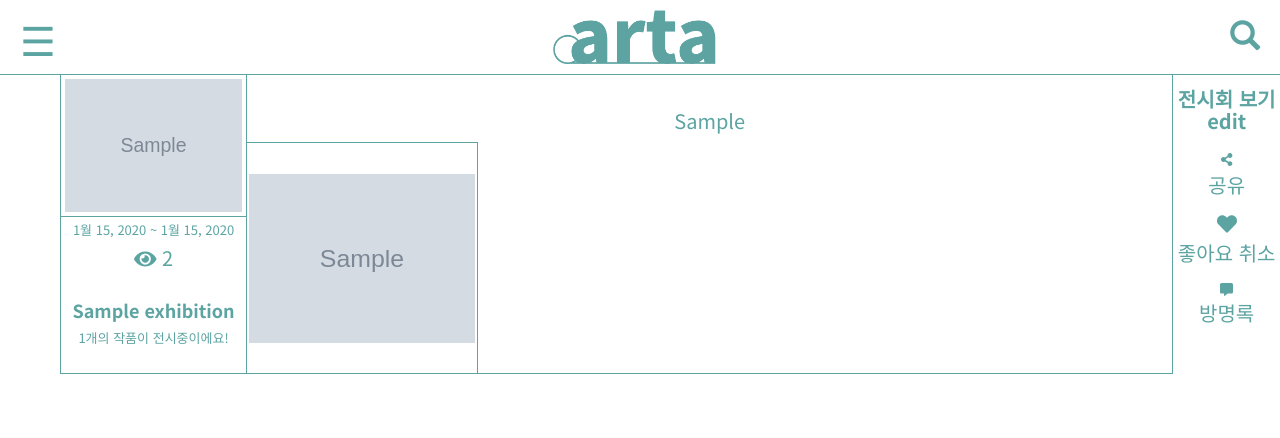
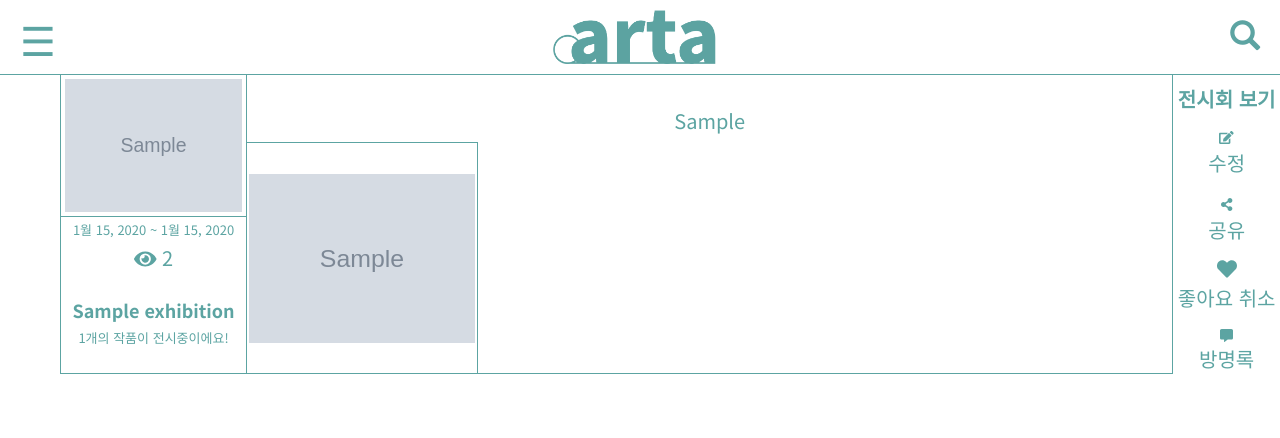
Before and after one commit to moosongsong/project-arta, a Django app: page /exhibition/1/ in a window 1280 px wide. Shown: the top 438 px of the page. Run offline with Django 3.2, Linux system fonts and the light colour scheme; a user stored in the database is signed in; tables that the repository leaves empty hold one stand-in row (values such as "Sample post"); grey boxes marked "Sample" are stand-in pictures; some libraries are stand-ins or nearby versions.

Commit message:
[Fixed] exhibition show 수정 버튼 추가

```diff
--- a/exhibition/templates/exhibition/ARTA_user_exhibition_show_page.html
+++ b/exhibition/templates/exhibition/ARTA_user_exhibition_show_page.html
@@ -77,11 +77,15 @@
         <div class="aside_container col-md-1 col-md-push-11">
             <h2 class="h_name">
                 <a href="{{ exhibition.get_absolute_url }}">전시회 보기</a>
-                {% if is_your_exhibition %}
-                    <a class="exhibition_edit" href="#">edit</a>
-                {% endif %}
             </h2>
             <div class="icon_row">
+                <!--edit icon-->
+                {% if is_your_exhibition %}
+                    <a class="share" id="bookmark" href="">
+                        <i class="fas fa-edit" style="font-size:13px" aria-hidden="true"></i>
+                        <p class="icon_font"> 수정 </p>
+                    </a>
+                {% endif %}
                 <!--share icon-->
                 <a class="share" id="btnKakao" href="javascript:shareKakao();">
                     <i class="fa fa-share-alt" style="font-size:13px" aria-hidden="true"></i>
```
